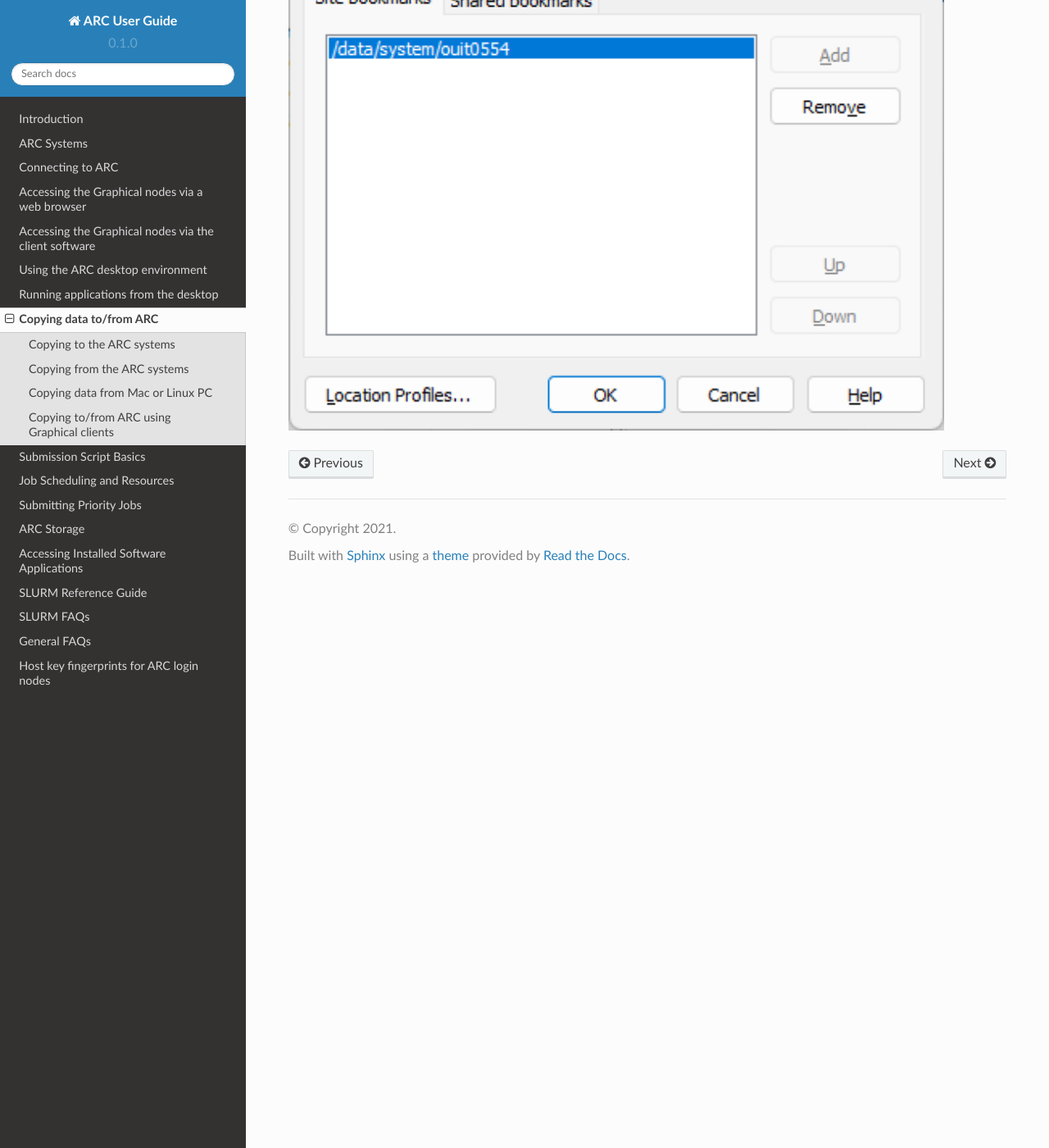
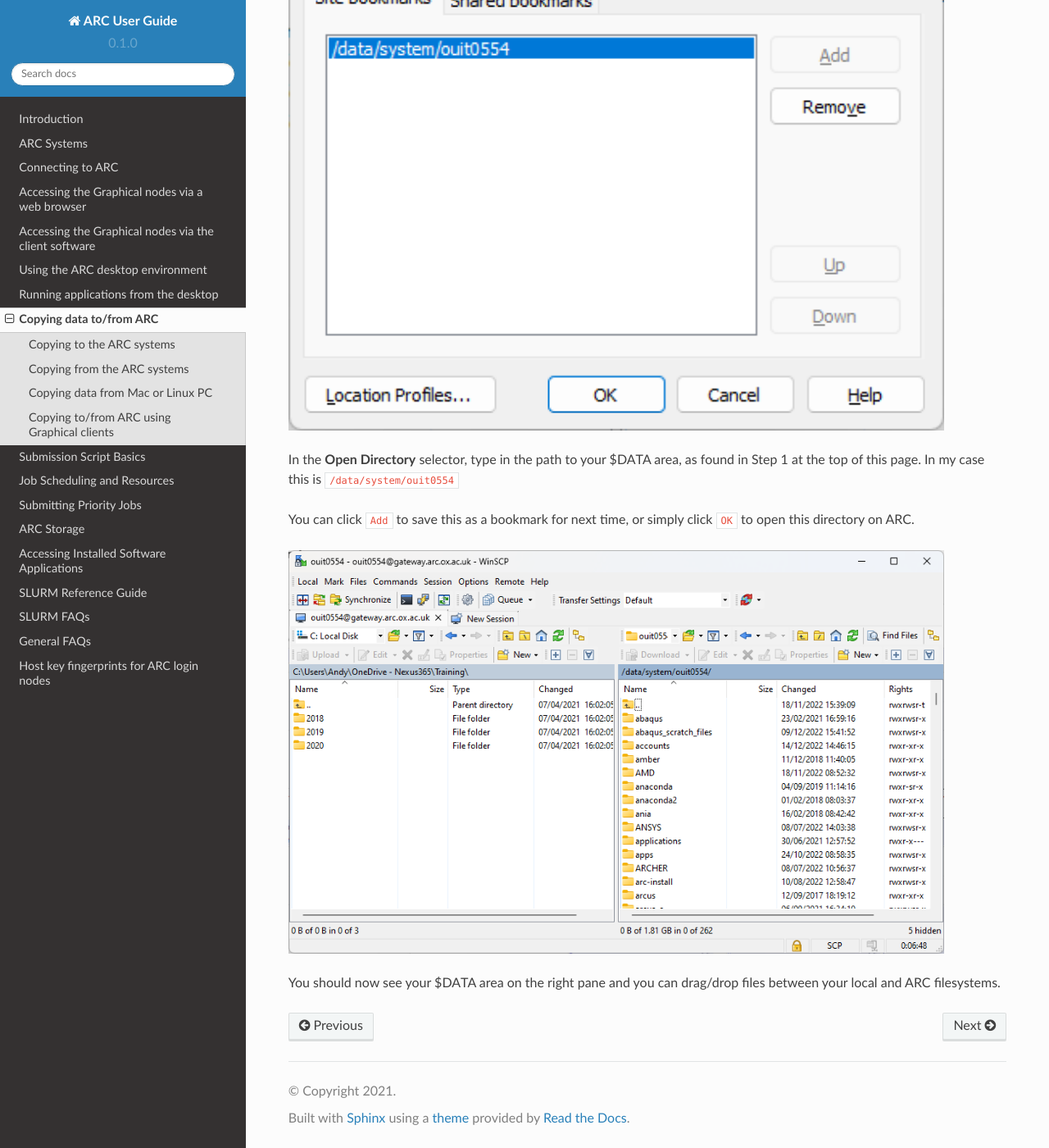
Before and after one commit to tina-friedrich/arc-user-guide, a Sphinx documentation site: the page built from docs/source/arc-copying-data.rst, in a window 1280 px wide and 1400 px high, scrolled down 3851 px. Shown: the whole window at 82% size. Built offline with Sphinx 7.4.7 and the Read the Docs theme 2.0.0, drawn with Linux system fonts in a browser that asks for light colours.

Commit message:
Update arc-copying-data.rst

```diff
--- a/docs/source/arc-copying-data.rst
+++ b/docs/source/arc-copying-data.rst
@@ -102,3 +102,13 @@
 .. image:: images/arc-winscp5.png
   :width: 800
   :alt: WinSCP5
+
+In the **Open Directory** selector, type in the path to your $DATA area, as found in Step 1 at the top of this page. In my case this is ``/data/system/ouit0554``
+
+You can click ``Add`` to save this as a bookmark for next time, or simply click ``OK`` to open this directory on ARC.
+
+.. image:: images/arc-winscp6.png
+  :width: 800
+  :alt: WinSCP6
+
+You should now see your $DATA area on the right pane and you can drag/drop files between your local and ARC filesystems.
```
